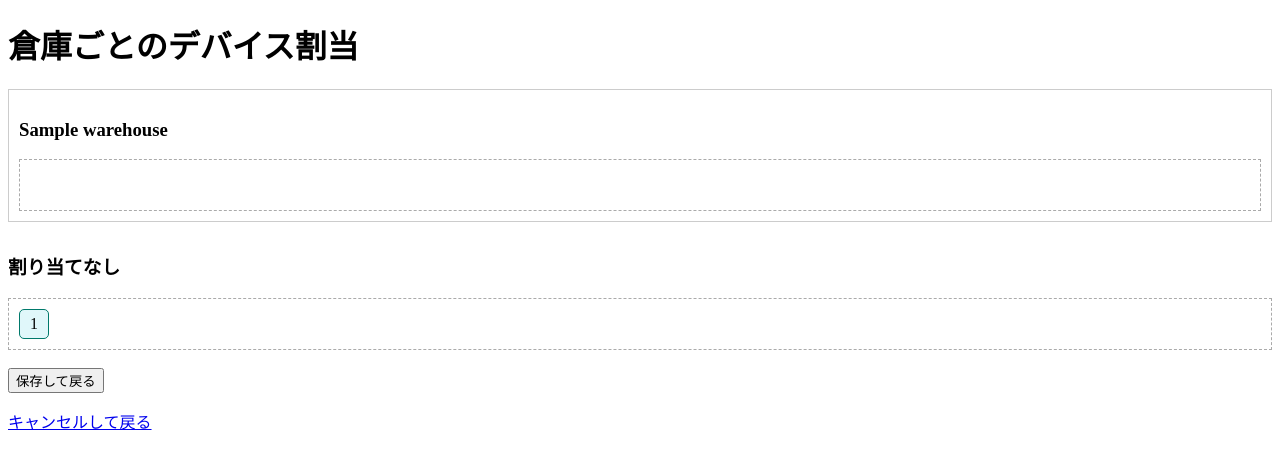
After one commit to tosh-m12/flask-project01, a Flask app: template datalogger_project/templates/warehouse_assign.html in a window 1280 px wide. The commit adds this page. Shown: the top 469 px of the page. Run offline with Flask 3, Linux system fonts and the light colour scheme; the template is opened without the code that fills it: most values are stand-ins (such as "Sample title", 1, 10 or a date in 2020).

Commit message:
倉庫割り当てページの修正

```diff
--- a/datalogger_project/app.py
+++ b/datalogger_project/app.py
@@ -12,7 +12,9 @@ ACCOUNT = "nglswhs47"
 PASSWORD = "ngls1234"
 
 ASSIGNMENT_FILE = "device_assignments.json"
-SETTINGS_FILE = "settings.json"  # ← 更新間隔など保存
+SETTINGS_FILE = "settings.json"
+WAREHOUSE_FILE = "warehouse_names.json"
+
 
 def login_and_get_token():
     payload = {
@@ -25,6 +27,7 @@ def login_and_get_token():
     response = requests.post(LOGIN_URL, json=payload, headers=headers)
     result = response.json()
     return result["data"]["accessToken"], result["data"]["userId"]
+
 
 def fetch_all_devices(token, user_id):
     all_devices = []
@@ -68,67 +71,118 @@ def save_device_assignments(assignments):
     with open(ASSIGNMENT_FILE, "w", encoding="utf-8") as f:
         json.dump(assignments, f, ensure_ascii=False, indent=2)
 
-def load_settings():
-    if os.path.exists(SETTINGS_FILE):
-        with open(SETTINGS_FILE, "r", encoding="utf-8") as f:
+def load_json(filename, default):
+    if os.path.exists(filename):
+        with open(filename, "r", encoding="utf-8") as f:
             return json.load(f)
-    return {"interval": 10}
+    return default
 
-def save_settings(settings):
-    with open(SETTINGS_FILE, "w", encoding="utf-8") as f:
-        json.dump(settings, f, ensure_ascii=False, indent=2)
+
+def save_json(filename, data):
+    with open(filename, "w", encoding="utf-8") as f:
+        json.dump(data, f, ensure_ascii=False, indent=2)
+
+WAREHOUSE_FILE = "warehouses.json"
+
+def load_warehouse_names():
+    if os.path.exists(WAREHOUSE_FILE):
+        with open(WAREHOUSE_FILE, "r", encoding="utf-8") as f:
+            return json.load(f)
+    return ["倉庫A", "倉庫B", "倉庫C"]
 
 @app.route("/")
 def index():
-    settings_data = load_settings()
-    interval = settings_data.get("interval", 10)
-    return render_template("index.html", interval=interval)
+    settings = load_json(SETTINGS_FILE, {"interval": 10})
+    return render_template("index.html", interval=settings.get("interval", 10))
+
 
 @app.route("/data")
 def data():
     try:
         token, user_id = login_and_get_token()
         devices = fetch_all_devices(token, user_id)
-        assignments = load_device_assignments()
+        assignments = load_json(ASSIGNMENT_FILE, {})
         for device in devices:
             device["warehouse"] = assignments.get(device["id"], "")
         return jsonify(devices)
     except Exception as e:
         return jsonify({"error": str(e)}), 500
 
+
 @app.route("/settings", methods=["GET", "POST"])
 def settings():
+    settings = load_json(SETTINGS_FILE, {"interval": 10})
+    if request.method == "POST":
+        interval = int(request.form.get("interval", 10))
+        settings["interval"] = interval
+        save_json(SETTINGS_FILE, settings)
+        return redirect(url_for("index"))
+    return render_template("settings.html", interval=settings.get("interval", 10))
+
+
+@app.route("/warehouse_assign", methods=["GET", "POST"])
+def warehouse_assign():
     try:
         token, user_id = login_and_get_token()
         devices = fetch_all_devices(token, user_id)
-        device_ids = [d["id"] for d in devices]
+        all_device_ids = [d["id"] for d in devices]
+        device_names = {d["id"]: d["name"] for d in devices}
+
+        warehouse_names = load_warehouse_names()
         assignments = load_device_assignments()
-        settings_data = load_settings()
 
         if request.method == "POST":
-            # 更新間隔
-            interval = int(request.form.get("interval", 10))
+            assignments_json = request.form.get("assignments_json")
+            if assignments_json:
+                new_assignments = json.loads(assignments_json)
+                save_device_assignments(new_assignments)
+            return redirect(url_for("settings"))
 
-            # 倉庫割当の保存
-            for device_id in device_ids:
-                selected = request.form.get(device_id, "")
-                if selected:
-                    assignments[device_id] = selected
-                elif device_id in assignments:
-                    del assignments[device_id]
+        # 表示用データの構成（GET時）
+        warehouse_to_devices = {wh: [] for wh in warehouse_names}
+        unassigned_devices = []
 
-            save_device_assignments(assignments)
-            save_settings({"interval": interval})
-            return redirect(url_for("index"))
+        for device_id in all_device_ids:
+            warehouse = assignments.get(device_id)
+            if warehouse in warehouse_to_devices:
+                warehouse_to_devices[warehouse].append({
+                    "id": device_id,
+                    "name": device_names.get(device_id, "")
+                })
+            else:
+                unassigned_devices.append({
+                    "id": device_id,
+                    "name": device_names.get(device_id, "")
+                })
 
         return render_template(
-            "settings.html",
-            device_ids=device_ids,
-            assignments=assignments,
-            interval=settings_data.get("interval", 10)
+            "warehouse_assign.html",
+            warehouses=warehouse_names,               # 倉庫名のリスト
+            assignments=assignments,                  # デバイスID → 倉庫名 の dict
+            unassigned=[d["id"] for d in unassigned_devices],  # 割り当てなしIDリスト
+            assignments_json=json.dumps(assignments, ensure_ascii=False)
         )
     except Exception as e:
         return f"エラー: {e}", 500
 
+
+@app.route("/warehouse_names", methods=["GET", "POST"])
+def warehouse_names():
+    warehouses = load_json(WAREHOUSE_FILE, ["A", "B", "C"])
+
+    if request.method == "POST":
+        new_warehouses = []
+        for key in request.form:
+            if key.startswith("warehouse_"):
+                name = request.form.get(key, "").strip()
+                if name:
+                    new_warehouses.append(name)
+        save_json(WAREHOUSE_FILE, new_warehouses)
+        return redirect(url_for("settings"))
+
+    return render_template("warehouse_names.html", warehouses=warehouses)
+
+
+
 if __name__ == "__main__":
     app.run(debug=True)
--- /dev/null
+++ b/datalogger_project/templates/warehouse_assign.html
@@ -0,0 +1,80 @@
+<!DOCTYPE html>
+<html lang="ja">
+<head>
+    <meta charset="UTF-8">
+    <title>倉庫ごとのデバイス割当</title>
+    <style>
+        .warehouse-block { margin-bottom: 30px; border: 1px solid #ccc; padding: 10px; }
+        .device-list { min-height: 40px; border: 1px dashed #aaa; padding: 5px; }
+        .device-tag {
+            display: inline-block;
+            padding: 5px 10px;
+            margin: 5px;
+            background: #e0f7fa;
+            border: 1px solid #00796b;
+            border-radius: 5px;
+            cursor: move;
+        }
+    </style>
+</head>
+<body>
+    <h1>倉庫ごとのデバイス割当</h1>
+    <form method="post" id="assignForm">
+        {% for warehouse in warehouses %}
+        <div class="warehouse-block">
+            <h3>{{ warehouse }}</h3>
+            <div class="device-list" ondrop="drop(event, '{{ warehouse }}')" ondragover="allowDrop(event)" id="warehouse-{{ loop.index }}">
+                {% for device_id, assigned_warehouse in assignments.items() %}
+                    {% if assigned_warehouse == warehouse %}
+                        <span class="device-tag" draggable="true" ondragstart="drag(event)" id="device-{{ device_id }}">{{ device_id }}</span>
+                    {% endif %}
+                {% endfor %}
+            </div>
+        </div>
+        {% endfor %}
+
+        <h3>割り当てなし</h3>
+        <div class="device-list" ondrop="drop(event, '')" ondragover="allowDrop(event)" id="unassigned">
+            {% for device_id in unassigned %}
+                <span class="device-tag" draggable="true" ondragstart="drag(event)" id="device-{{ device_id }}">{{ device_id }}</span>
+            {% endfor %}
+        </div>
+
+        <input type="hidden" name="assignments_json" id="assignments_json">
+        <br>
+        <button type="submit">保存して戻る</button>
+    </form>
+
+    <p><a href="{{ url_for('settings') }}">キャンセルして戻る</a></p>
+
+    <script>
+        let assignments = {{ assignments_json|safe }};
+
+        function allowDrop(ev) {
+            ev.preventDefault();
+        }
+
+        function drag(ev) {
+            ev.dataTransfer.setData("text", ev.target.id);
+        }
+
+        function drop(ev, warehouse) {
+            ev.preventDefault();
+            const deviceId = ev.dataTransfer.getData("text");
+            const element = document.getElementById(deviceId);
+            ev.target.appendChild(element);
+
+            // Update assignment
+            const id = deviceId.replace('device-', '');
+            assignments[id] = warehouse;
+            updateAssignmentsInput();
+        }
+
+        function updateAssignmentsInput() {
+            document.getElementById("assignments_json").value = JSON.stringify(assignments);
+        }
+
+        window.onload = updateAssignmentsInput;
+    </script>
+</body>
+</html>
--- /dev/null
+++ b/datalogger_project/warehouse_names.json
@@ -0,0 +1,5 @@
+[
+  "D1F",
+  "D2F",
+  "B"
+]
--- /dev/null
+++ b/datalogger_project/warehouses.json
@@ -0,0 +1,5 @@
+[
+  "倉庫A",
+  "倉庫C",
+  "倉庫B"
+]
```
Also changed, not shown: datalogger_project/templates/settings.html (+7 -18 lines), datalogger_project/templates/warehouse_names.html (added, +45 -0 lines).
